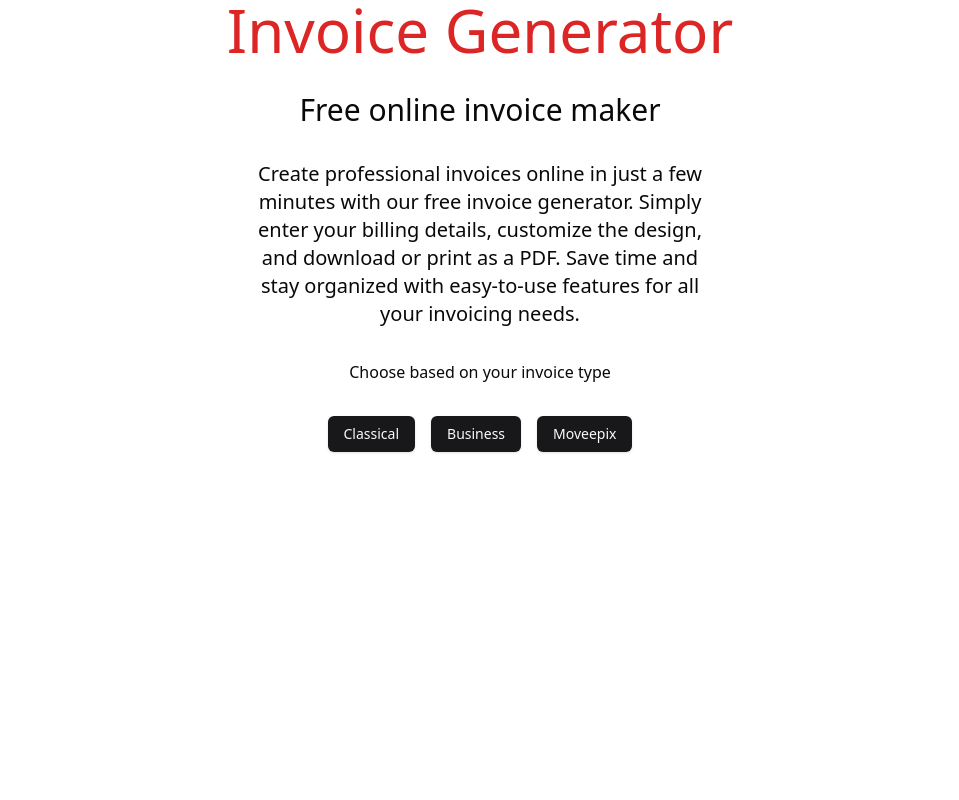
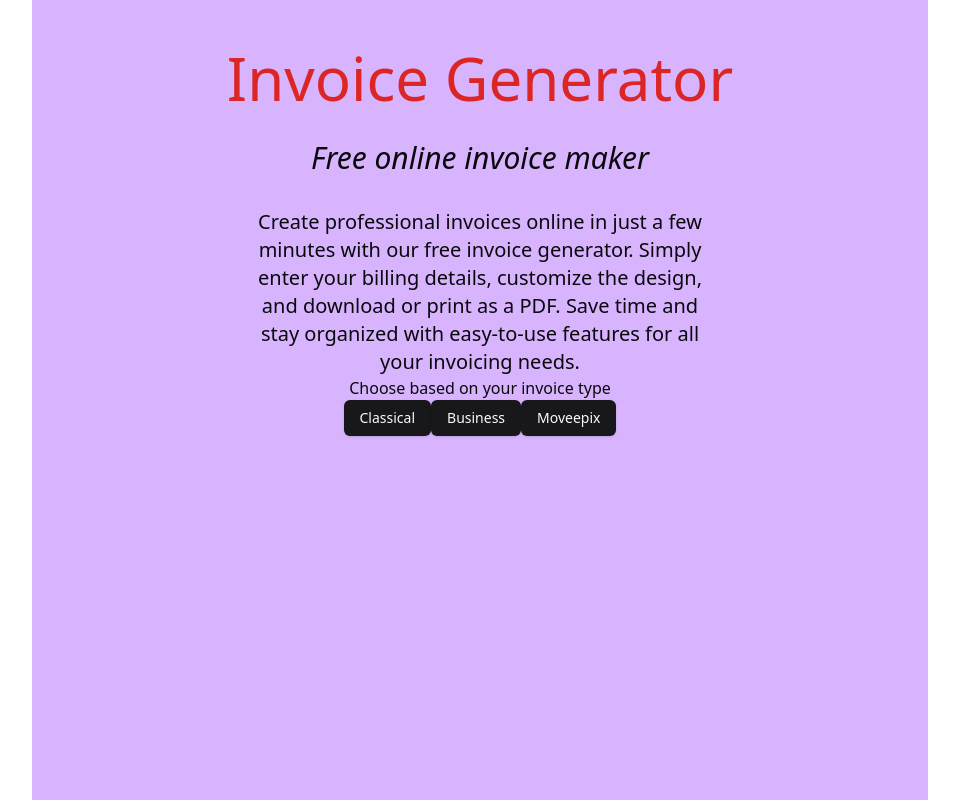
Before and after one commit to pankajkoree/invoice_generator, a Next.js app: page / in a window 1280 px wide. Shown: the whole page, without its empty margins (160-1119 px from the left). Built offline with nearby package versions, Linux system fonts and the light colour scheme.

Commit message:
home page

```diff
--- a/src/app/page.tsx
+++ b/src/app/page.tsx
@@ -2,21 +2,28 @@ import { Button } from "@/components/ui/button";
 
 export default function Home() {
   return (
-    <div className="relative flex flex-col xl:w-[70%] min-h-screen left-[15%] items-center gap-8">
+    <div className="relative flex flex-col xl:w-[70%] min-h-screen bg-purple-300 xl:left-[15%] gap-">
+      {/* div for */}
+      <div className="relative flex flex-col top-12 items-center gap-8">
         <h1 className="text-red-600 text-6xl">Invoice Generator</h1>
-      <h2 className="text-3xl">Free online invoice maker</h2>
+        <h2 className="text-3xl italic">Free online invoice maker</h2>
         <p className="relative flex xl:w-[50%] text-center text-xl">
-        Create professional invoices online in just a few minutes with our free
-        invoice generator. Simply enter your billing details, customize the
-        design, and download or print as a PDF. Save time and stay organized
-        with easy-to-use features for all your invoicing needs.
+          Create professional invoices online in just a few minutes with our
+          free invoice generator. Simply enter your billing details, customize
+          the design, and download or print as a PDF. Save time and stay
+          organized with easy-to-use features for all your invoicing needs.
         </p>
+      </div>
+      <div className="relative flex flex-col top-12 items-center">
+        <div>
           <p>Choose based on your invoice type</p>
-      <div className="relative flex gap-4">
+        </div>
+        <div>
           <Button>Classical</Button>
           <Button>Business</Button>
           <Button>Moveepix</Button>
         </div>
       </div>
+    </div>
   );
 }
```
Lines whose indentation alone changed are shown as unchanged.
